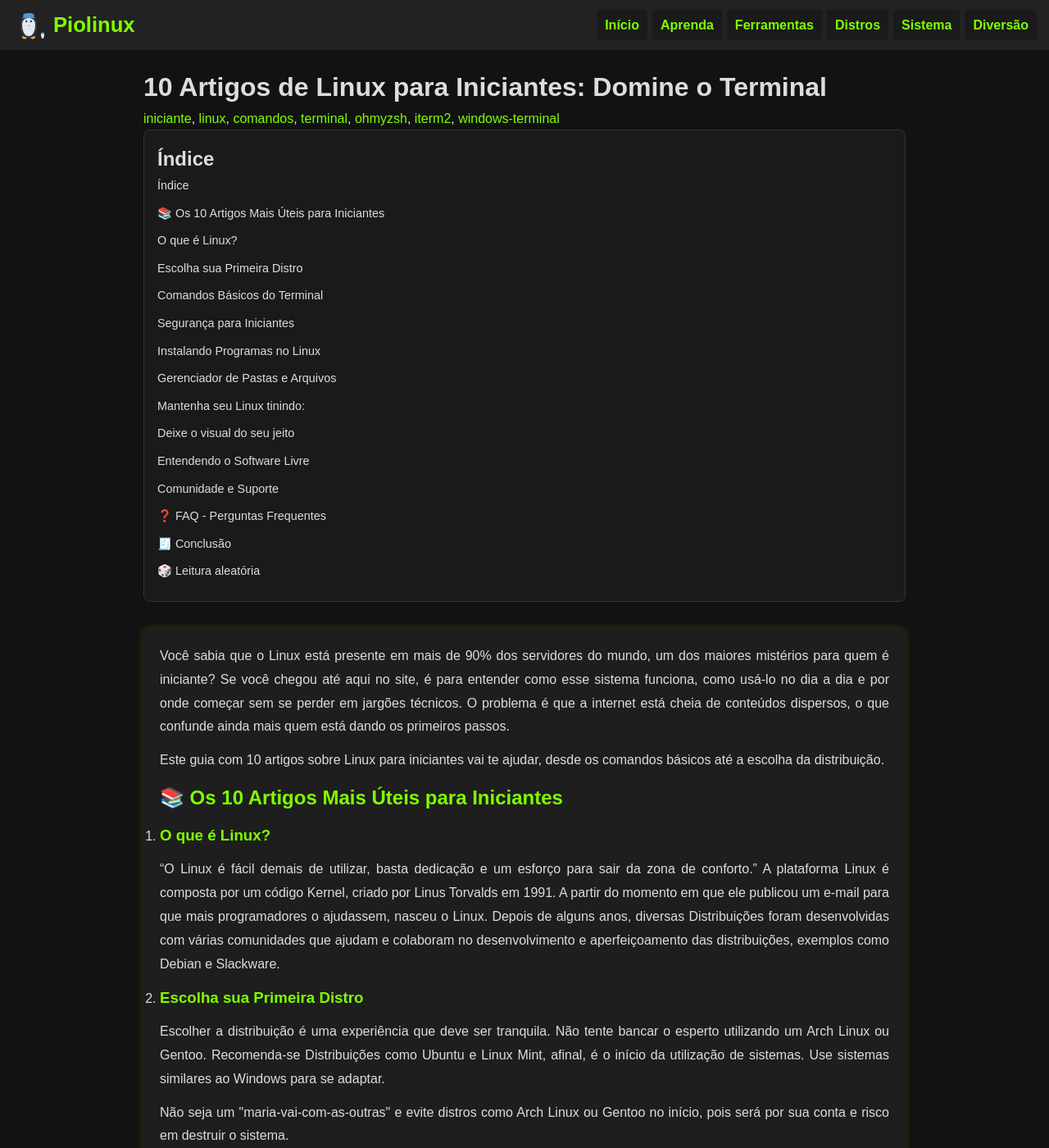
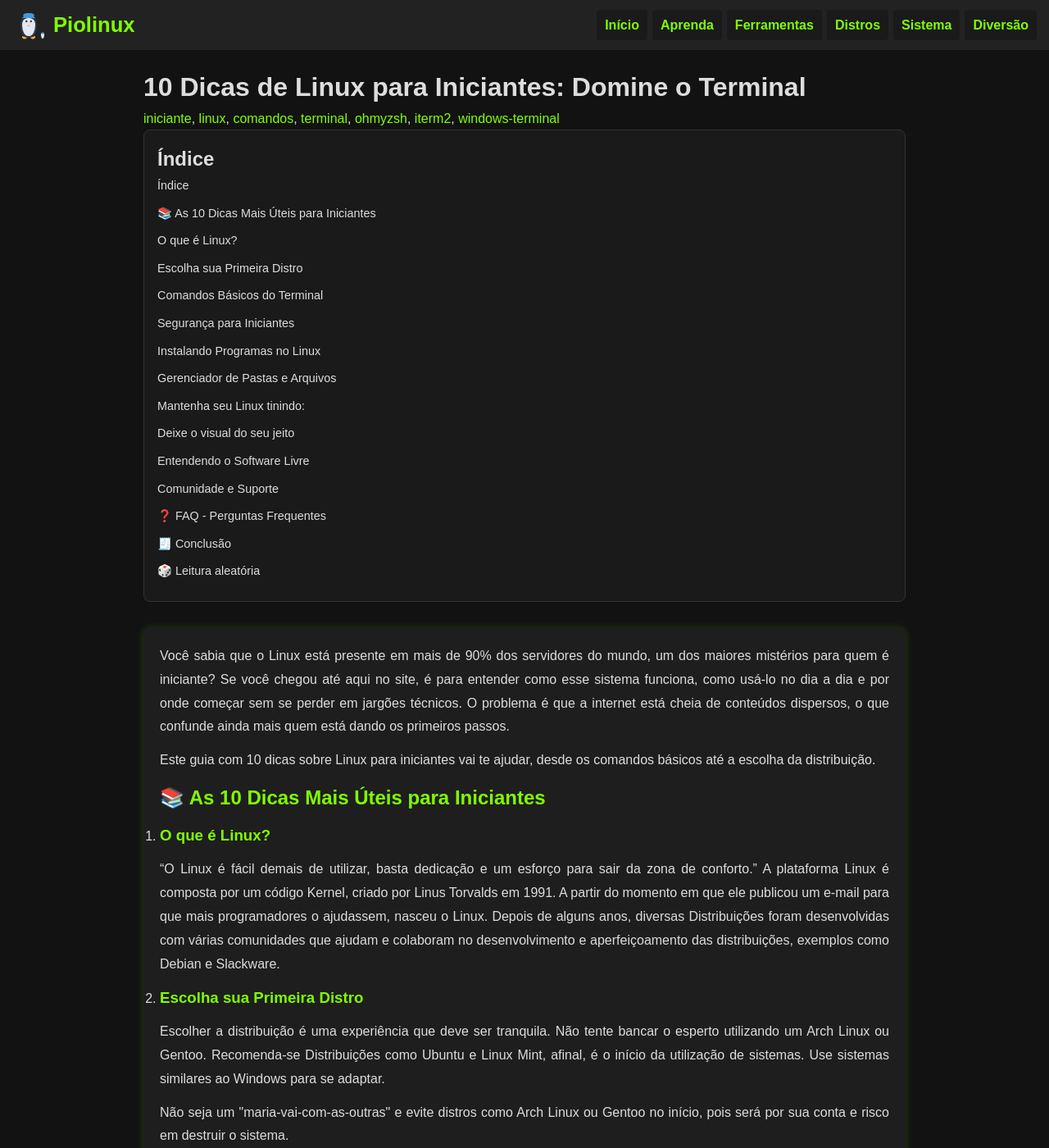
Before and after one commit to Piolinux/piolinux-site, a Jekyll site: the page built from _pages/10-dicas-de-linux-para-iniciantes-domine-o-terminal.md, in a window 1280 px wide and 1400 px high. Shown: the whole window at 82% size. Built offline with Jekyll 4.4.1, drawn with Linux system fonts in a browser that asks for light colours.

Commit message:
Update and rename 10-artigos-de-linux-para-iniciantes-domine-o-terminal.md to 10-dicas-de-linux-para-iniciantes-domine-o-terminal.md

```diff
--- a/_pages/10-artigos-de-linux-para-iniciantes-domine-o-terminal.md
+++ b/_pages/10-dicas-de-linux-para-iniciantes-domine-o-terminal.md
@@ -1,6 +1,6 @@
 ---
 layout: default
-title: "10 Artigos de Linux para Iniciantes: Domine o Terminal"
+title: "10 Dicas de Linux para Iniciantes: Domine o Terminal"
 description: "Coleção prática de artigos para quem está começando no Linux: comandos, segurança, automação e ferramentas como Oh My Zsh, iTerm2 e Windows Terminal."
 date: 2025-09-10
 author: "PioLinux"
@@ -19,10 +19,10 @@ permalink: /artigos-linux-iniciantes/
      Você sabia que o Linux está presente em mais de 90% dos servidores do mundo, um dos maiores mistérios para quem é iniciante? Se você chegou até aqui no site, é para entender como esse sistema funciona, como usá-lo no dia a dia e por onde começar sem se perder em jargões técnicos. O problema é que a internet está cheia de conteúdos dispersos, o que confunde ainda mais quem está dando os primeiros passos.
     </p>
     <p>
-     Este guia com 10 artigos sobre Linux para iniciantes vai te ajudar, desde os comandos básicos até a escolha da distribuição.
+     Este guia com 10 dicas sobre Linux para iniciantes vai te ajudar, desde os comandos básicos até a escolha da distribuição.
     </p>
     <h2>
-     📚 Os 10 Artigos Mais Úteis para Iniciantes
+     📚 As 10 Dicas Mais Úteis para Iniciantes
     </h2>
     <ol>
      <li>
```
